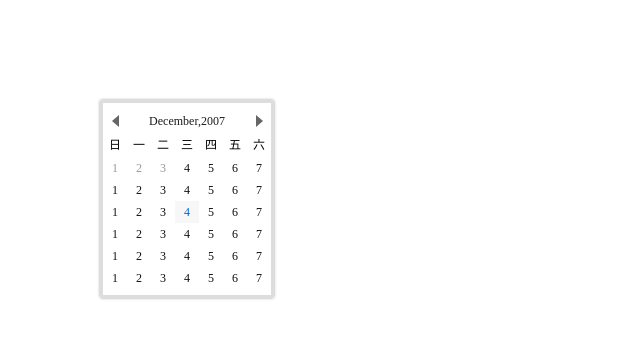
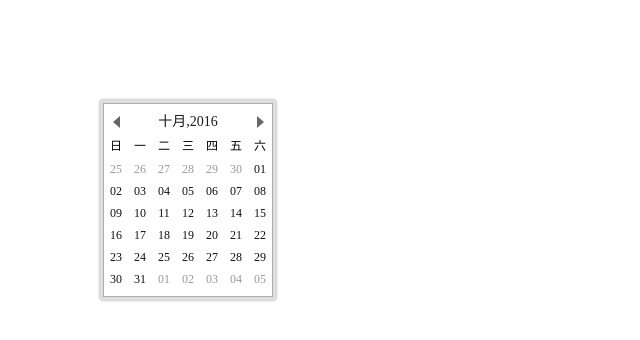
Before and after one commit to scscms/scs-calendar, a plain HTML site: page index4.html in a window 1280 px wide. Shown: the whole page, without its empty margins (0-640 px from the left). Drawn offline with Linux system fonts and the light colour scheme.

Commit message:
add index4.html

```diff
--- a/index4.html
+++ b/index4.html
@@ -11,7 +11,7 @@
             font:12px/24px "Microsoft YaHei";
             border:3px solid #ddd;
             border-radius:2px;box-shadow:0 0 3px #999;
-            width:168px;height:192px;overflow:hidden;
+            width:170px;height:194px;overflow:hidden;
             -webkit-user-select:none;user-select:none;
         }
         .scs_calendar select{margin-right:5px}
@@ -19,8 +19,8 @@
         .scs_calendar td{text-align: center;min-width:24px;height:24px;cursor:default}
         .scs_calendar a{float:right;margin-right:4px;color:#333;text-decoration: none}
 
-        .scs_calendar div{background-color:#fff;width:168px;height:186px;margin-top:6px;border-bottom: 1px solid red}
-        .scs_calendar_title{text-align: center;color:#1b1b1b}
+        .scs_calendar div{background-color:#fff;width:168px;height:186px;padding-top:6px;border:1px solid #adadad}
+        .scs_calendar_title{text-align: center;color:#1b1b1b;font-size:14px}
         .scs_calendar_prev,.scs_calendar_next{
             width:24px;height:20px;
             line-height: 24px;
@@ -40,6 +40,7 @@
             border-left: 7px solid #666;
         }
         .scs_calendar tfoot td{height:22px;line-height:22px;color:#111}
+        .scs_calendar tfoot td:hover,.scs_calendar_title:hover{color:#06c}
         .scs_calendar .scs_disabled{color:#999;}
         .scs_calendar .scs_on{color:#06c;background-color: #f7f7f7}
         .scs_calendar_select{position: absolute;transition:all 0.3s ease-in-out;top:-200px;}
@@ -53,7 +54,7 @@
         <table>
             <thead>
                 <tr>
-                    <td><p class="scs_calendar_prev"></p></td><td colspan="5"><p class="scs_calendar_title">December,2007</p></td><td><p class="scs_calendar_next"></p></td>
+                    <td><p class="scs_calendar_prev"></p></td><td colspan="5"><p class="scs_calendar_title">October,2016</p></td><td><p class="scs_calendar_next"></p></td>
                 </tr>
             </thead>
             <tbody>
@@ -62,12 +63,13 @@
                 </tr>
             </tbody>
             <tfoot>
-                <tr><td class="scs_disabled">1</td><td class="scs_disabled">2</td><td class="scs_disabled">3</td><td>4</td><td>5</td><td>6</td><td>7</td></tr>
-                <tr><td>1</td><td>2</td><td>3</td><td>4</td><td>5</td><td>6</td><td>7</td></tr>
-                <tr><td>1</td><td>2</td><td>3</td><td class="scs_on">4</td><td>5</td><td>6</td><td>7</td></tr>
-                <tr><td>1</td><td>2</td><td>3</td><td>4</td><td>5</td><td>6</td><td>7</td></tr>
-                <tr><td>1</td><td>2</td><td>3</td><td>4</td><td>5</td><td>6</td><td>7</td></tr>
-                <tr><td>1</td><td>2</td><td>3</td><td>4</td><td>5</td><td>6</td><td>7</td></tr>
+                <tr><td class="scs_disabled">25</td><td class="scs_disabled">26</td><td class="scs_disabled">27</td>
+                    <td class="scs_disabled">28</td><td class="scs_disabled">29</td><td class="scs_disabled">30</td><td>1</td></tr>
+                <tr><td>2</td><td>3</td><td>4</td><td>5</td><td>6</td><td>7</td><td>8</td></tr>
+                <tr><td>9</td><td>10</td><td>11</td><td class="scs_on">12</td><td>13</td><td>14</td><td>15</td></tr>
+                <tr><td>16</td><td>17</td><td>18</td><td>19</td><td>20</td><td>21</td><td>22</td></tr>
+                <tr><td>23</td><td>24</td><td>25</td><td>26</td><td>27</td><td>28</td><td>29</td></tr>
+                <tr><td>30</td><td>31</td><td class="scs_disabled">1</td><td class="scs_disabled">2</td><td class="scs_disabled">3</td><td class="scs_disabled">4</td><td class="scs_disabled">5</td></tr>
             </tfoot>
         </table>
     </div>
@@ -93,32 +95,37 @@
 <script type="text/javascript">
     "use strict";
     const dateObj = {
-        months: ["January", "February", "March", "April", "May", "June", "July", "August", "September", "October", "November", "December"],//月份文本["一月","二月","三月","四月","五月","六月","七月","八月","九月","十月","十一月","十二月"]
-        weekMin:["Sun", "Mon", "Tue", "Wed", "Thu", "Fri", "Sat"],//星期文本["日","一","二","三","四","五","六"]
+        ymd:[],
+        view: 'day',//视图[day,month,year]
+        htmlStr:`<div><table>`,
+        trHead :function(n){
+            return `<thead>
+            <tr>
+                <td><p class="scs_calendar_prev"></p></td>
+                <td${n ? ' colspan="5"':''}><p class="scs_calendar_title"></p></td>
+                <td><p class="scs_calendar_next"></p></td>
+            </tr>
+            </thead>`
+        },
+        months: ["一月","二月","三月","四月","五月","六月","七月","八月","九月","十月","十一月","十二月"],//月份文本["Jan", "Feb", "Mar", "Apr", "May", "Jun", "Jul", "Aug", "Sep", "Oct", "Nov", "Dec"]
+        weekMin:["日","一","二","三","四","五","六"],//星期文本
+        index:0,//td的序号
         calendarDom : document.querySelector(".scs_calendar")//日历对象
     };
     //生成日历所有html
-    for(let i = 1900;i <= 2050;i ++){
-        dateObj.htmlStr += `<option value="${i}">${i}</option>`;
-    }
-    dateObj.htmlStr += `</select><select>`;
-    for(let i = 1;i <= 12;i ++){
-        dateObj.htmlStr += `<option value="${i}">${i}</option>`;
-    }
-    dateObj.htmlStr += `</select></p><table border="0" cellpadding="5" cellspacing="0"><tbody><tr><td>日</td>
-    <td>一</td><td>二</td><td>三</td><td>四</td><td>五</td><td>六</td></tr></tbody><tbody>`;
-    //生成一个表格行代码再复制六份，避免了for循环。
+    dateObj.htmlStr += dateObj.trHead(5);
+    dateObj.htmlStr += `<tbody><tr><td>${dateObj.weekMin.join('</td><td>')}</td></tr></tbody>`;
     let trStr = `<tr>${new Array(7).fill("<td></td>").join("")}</tr>`.repeat(6);
-    //dateObj.htmlStr += `${trStr}</tbody></table>`;
-    //dateObj.calendarDom.innerHTML = dateObj.htmlStr;
+    dateObj.htmlStr += `<tfoot>${trStr}</tfoot></table></div>`;
 
-    dateObj.tds = Array.from(dateObj.calendarDom.querySelectorAll("tbody + tbody td"));//转成数组并赋值
-    dateObj.selectDom = Array.from(dateObj.calendarDom.querySelectorAll("select"));//转成数组并赋值
-    dateObj.selectDom.forEach(function(obj){
-        obj.onchange = function(){
-            scsCalendar(dateObj.selectDom[0].value,dateObj.selectDom[1].value);
-        }
-    });
+    dateObj.htmlStr += `<div class="scs_calendar_select"><table>${dateObj.trHead()}<tfoot>`;
+    trStr = `<tr>${new Array(3).fill("<td></td>").join("")}</tr>`.repeat(4);
+    dateObj.htmlStr += `${trStr}</tfoot></table></div>`;
+    dateObj.calendarDom.innerHTML = dateObj.htmlStr;
+
+    dateObj.divs = Array.from(dateObj.calendarDom.querySelectorAll("div"));//转成数组并赋值
+    dateObj.tds = Array.from(dateObj.calendarDom.querySelectorAll("tfoot td"));//所有td转成数组并赋值
+    dateObj.title = Array.from(dateObj.calendarDom.querySelectorAll(".scs_calendar_title"));
     //委托点击事件
     dateObj.calendarDom.addEventListener("click",function(e){
         let tag = e.target;
@@ -129,21 +136,62 @@
             ymd && console.log(ymd);
         }
     },false);
+    //渲染年月
+    var year = 1912;
+    var n = 1899 + Math.ceil((year - 1899) / 12) * 12;
+    for(var i = 0;i < 12;i ++){
+        console.log(n - 12 + i);
+    }
 
-    function scsCalendar(year,month){
+    function renderYearOrMonth(mold){
+        if(!/^(month|year)$/.test(mold)){
+            throw new Error("error mold");
+        }
+        let title = dateObj.title[1];
+        let tds = dateObj.tds.slice(42);
+        let year = dateObj.ymd[0];
+        let month = dateObj.ymd[1];
+        if(mold == "month"){
+            title.textContent = dateObj.months[month - 1];
+            tds.forEach(function(td,i){
+                td.textContent = dateObj.months[i];
+                td.className = i == month - 1 ? "scs_on":"";
+                td.setAttribute("data-month",i);
+            })
+        }else{
+            var n = 1900 + parseInt((year - 1900) / 12) * 12;
+            tds.forEach(function(td,i){
+                td.textContent = n + i;
+                td.className = n + i == year ? "scs_on":"";
+                td.setAttribute("data-value",n + i);
+            });
+            title.textContent = n + "-" + (n + 11);
+        }
+        dateObj.calendarDom.classList.add("scs_calendar_open");
+    }
+    //渲染单元格
+    function dealTD(date_time,class_name){
+        let td = dateObj.tds[dateObj.index ++];
+        let day = ("0" + date_time.getDate()).slice(-2);
+        let month = ("0" + (date_time.getMonth() + 1)).slice(-2);
+        td.setAttribute("data-ymd",date_time.getFullYear() + "-" + month + "-" + day);
+        td.textContent = day;
+        td.className = class_name;
+    }
+    function scsCalendar(){
+        dateObj.index = 0;
+        let year = dateObj.ymd[0],month= dateObj.ymd[1];
         const firstDay = new Date(year,month - 1,1);//当前日期的第一天日期
         const lastDay = new Date(year,month,0).getDate();//获取本月最后一天的号数
         let firstWeek = firstDay.getDay();//当前日期的第一天的星期
-        for(let i = 0;i < 42;i ++){
-            let td = dateObj.tds[i],day = i >= firstWeek && i < lastDay + firstWeek ? i - firstWeek + 1 : "";
-            td.innerHTML = day;//dateObj.tds.textContent
-            td.setAttribute("data-ymd",day ? year + "-" + month + "-" + ("0" + day).slice(-2) :"");
+        for(let i = 1;i <= 42;i ++){
+            dealTD(new Date(year,month - 1,i > firstWeek ? i - firstWeek:firstWeek * - 1 + i),i <= lastDay + firstWeek && i > firstWeek ? "":"scs_disabled");
         }
-        dateObj.selectDom[0].value = year;
-        dateObj.selectDom[1].value = month;
+        dateObj.title[0].textContent = dateObj.months[month - 1] + "," + year;
     }
-
     let newYMD = new Date();
+    dateObj.ymd = [newYMD.getFullYear(),newYMD.getMonth() + 1,newYMD.getDate()];
+    scsCalendar();
 </script>
 </body>
 </html>
```
Also changed, not shown: 1 other file.
